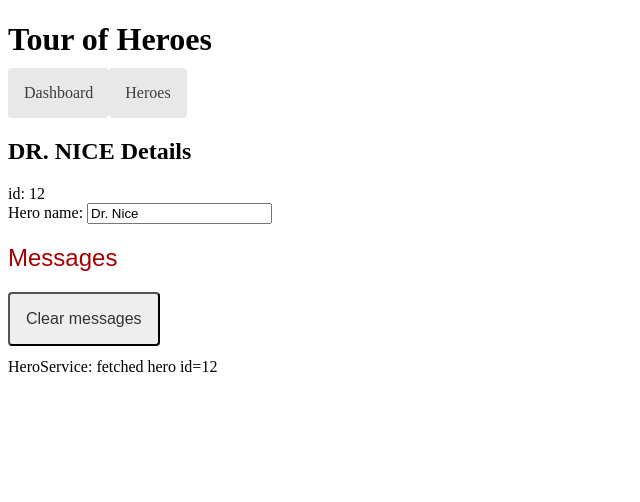
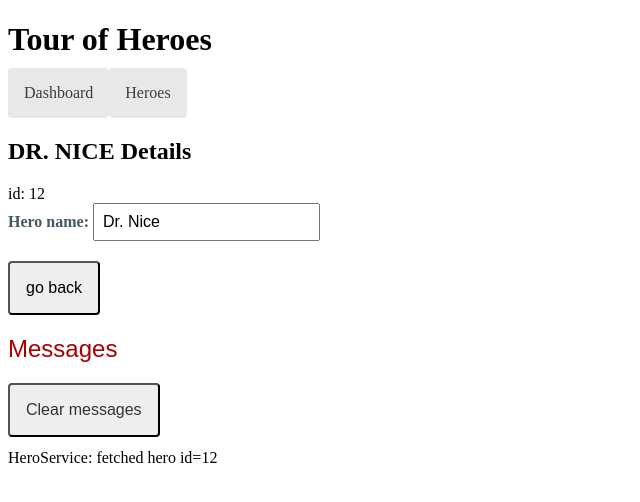
Before and after one commit to davidpet/tutorials, an Angular app in the folder Angular/tour-of-heroes-updated/: page /detail/12 in a window 1280 px wide. Shown: the top 502 px of the page, without its empty margins (0-640 px from the left). Built offline with nearby package versions, Linux system fonts and the light colour scheme.

Commit message:
Step 5E: Adding back button in hero details.

```diff
--- a/Angular/tour-of-heroes-updated/src/app/hero-detail/hero-detail.component.css
+++ b/Angular/tour-of-heroes-updated/src/app/hero-detail/hero-detail.component.css
@@ -0,0 +1,24 @@
+/* HeroDetailComponent's private CSS styles */
+label {
+  color: #435960;
+  font-weight: bold;
+}
+input {
+  font-size: 1em;
+  padding: .5rem;
+}
+button {
+  margin-top: 20px;
+  background-color: #eee;
+  padding: 1rem;
+  border-radius: 4px;
+  font-size: 1rem;
+}
+button:hover {
+  background-color: #cfd8dc;
+}
+button:disabled {
+  background-color: #eee;
+  color: #ccc;
+  cursor: auto;
+}
--- a/Angular/tour-of-heroes-updated/src/app/hero-detail/hero-detail.component.html
+++ b/Angular/tour-of-heroes-updated/src/app/hero-detail/hero-detail.component.html
@@ -6,3 +6,4 @@
     <input id="hero-name" [(ngModel)]="hero.name" placeholder="name">
   </div>
 </div>
+<button type="button" (click)="goBack()" class="back-button">go back</button>
--- a/Angular/tour-of-heroes-updated/src/app/hero-detail/hero-detail.component.ts
+++ b/Angular/tour-of-heroes-updated/src/app/hero-detail/hero-detail.component.ts
@@ -1,5 +1,6 @@
 import { Component, OnDestroy, OnInit } from '@angular/core';
 import { ActivatedRoute } from '@angular/router';
+import { Location } from '@angular/common';
 import { HeroService } from '../hero.service';
 import { Subject, takeUntil } from 'rxjs';
 import { Hero } from '../hero';
@@ -15,6 +16,9 @@ export class HeroDetailComponent implements OnInit, OnDestroy {
   hero?: Hero;
 
   constructor(
+    // to support navigating back (if deep linked, will go to
+    // previous whole website)
+    private location: Location,
     private route: ActivatedRoute, // to get ID parameter
     private heroService: HeroService
   ) {}
@@ -35,4 +39,8 @@ export class HeroDetailComponent implements OnInit, OnDestroy {
       .pipe(takeUntil(this.destroy$))
       .subscribe((hero) => (this.hero = hero));
   }
+
+  goBack(): void {
+    this.location.back();
+  }
 }
```
Also changed, not shown: 1 other file (tests, documents, lock files or other folders).
